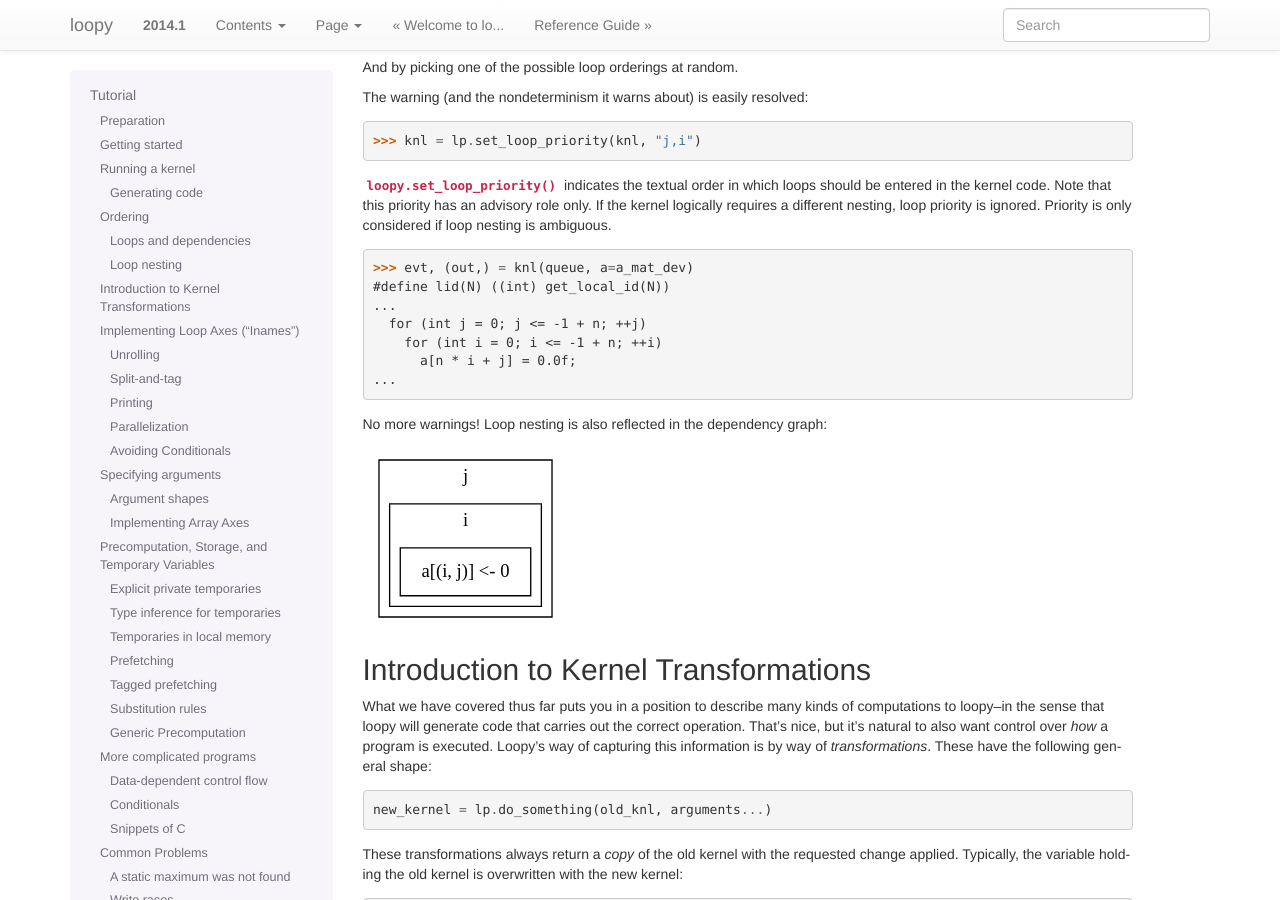
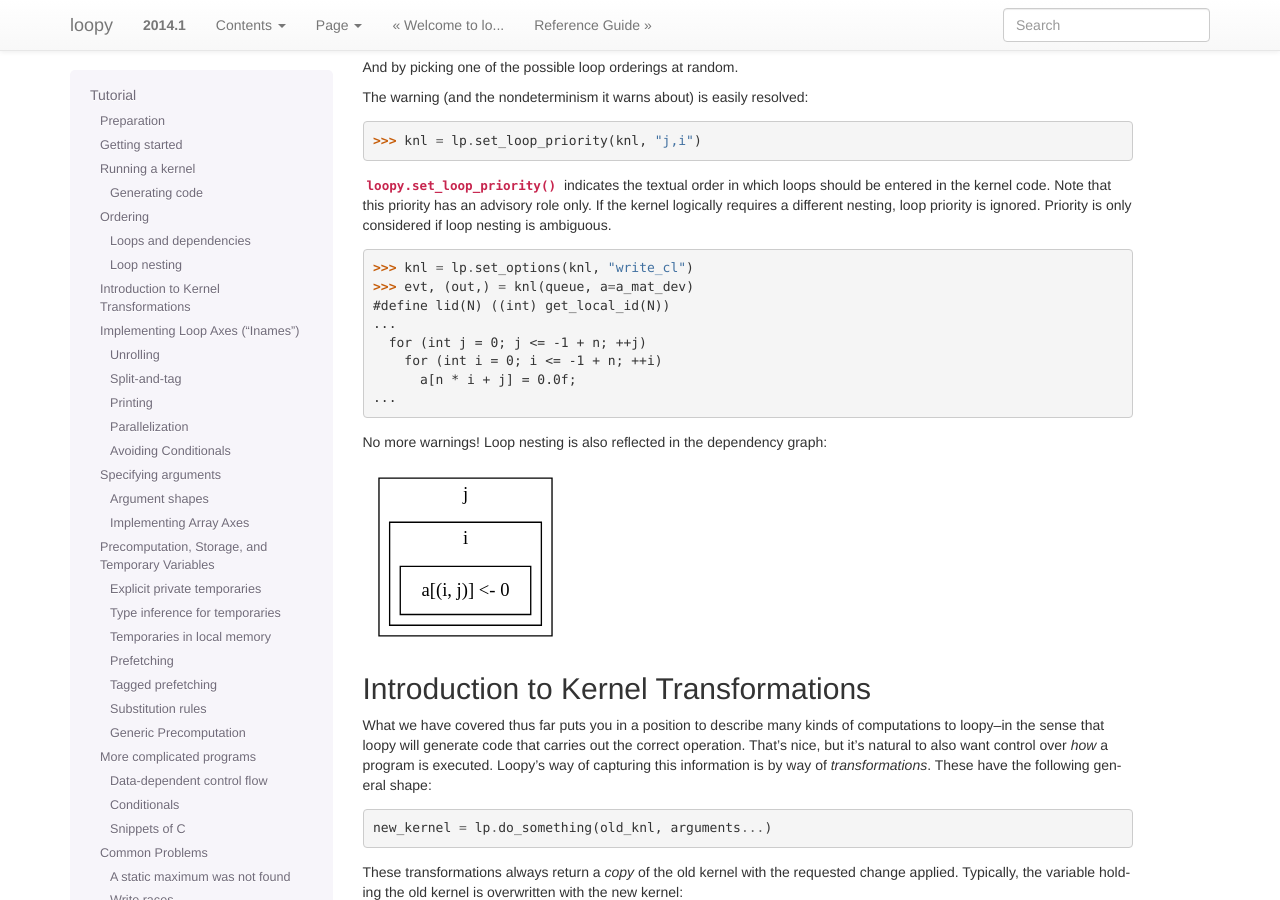
Before and after one commit to inducer/loopy, a Sphinx documentation site: the page built from doc/tutorial.rst, in a window 1280 px wide and 900 px high, scrolled down 7219 px. Built offline with Sphinx 7.4.7, drawn with Linux system fonts in a browser that asks for light colours.

Commit message:
Request CL output to fix doctest

```diff
--- a/doc/tutorial.rst
+++ b/doc/tutorial.rst
@@ -474,6 +474,7 @@ ambiguous.
 
 .. doctest::
 
+    >>> knl = lp.set_options(knl, "write_cl")
     >>> evt, (out,) = knl(queue, a=a_mat_dev)
     #define lid(N) ((int) get_local_id(N))
     ...
```
